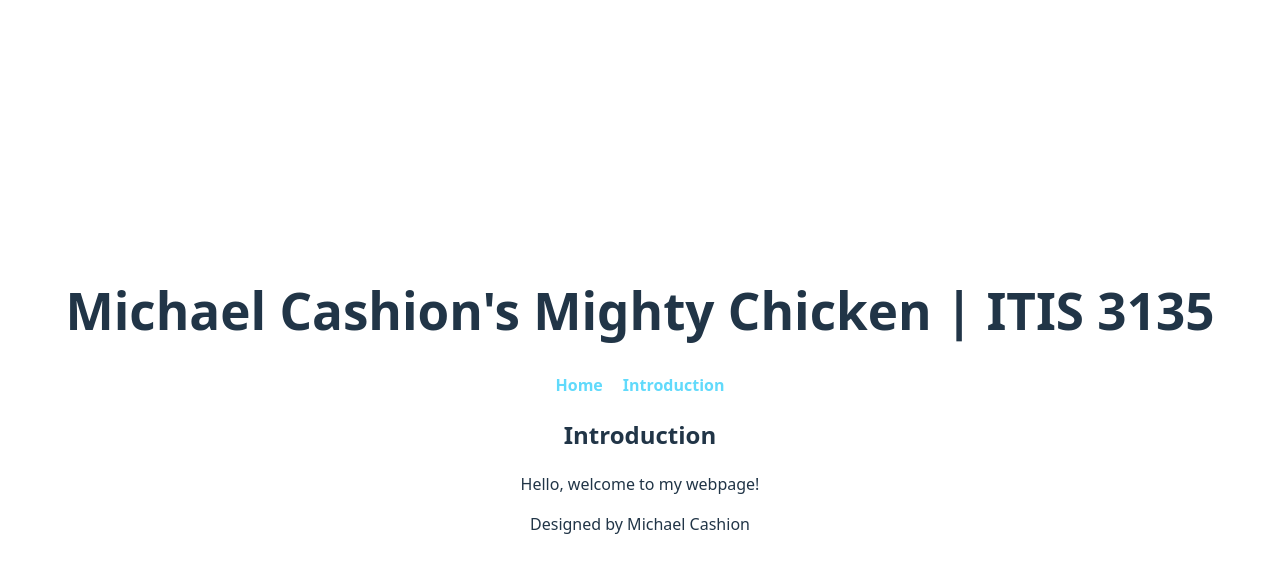
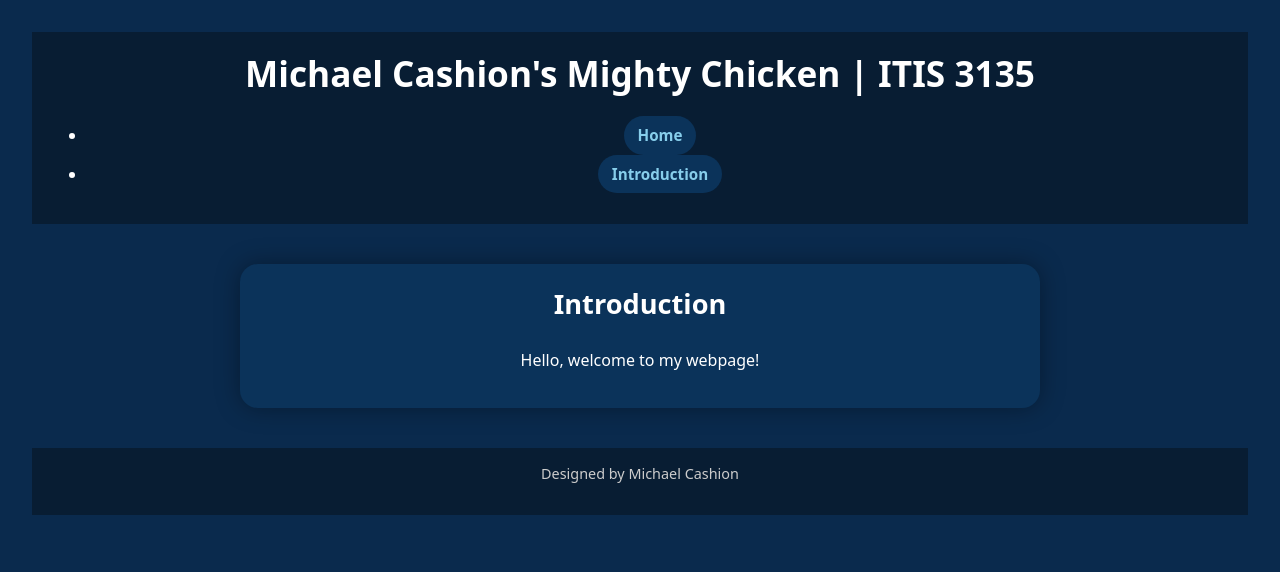
Before and after one commit to mcashio5/itis3135-react, a React (Vite) app: page /introduction in a window 1280 px wide. Shown: the top 572 px of the page. Built offline with nearby package versions, Linux system fonts and the light colour scheme.

Commit message:
Update index.css

```diff
--- a/src/index.css
+++ b/src/index.css
@@ -4,8 +4,8 @@
   font-weight: 400;
 
   color-scheme: light dark;
-  color: rgba(255, 255, 255, 0.87);
-  background-color: #242424;
+  color: #ffffff;
+  background-color: #0a2a4d;
 
   font-synthesis: none;
   text-rendering: optimizeLegibility;
@@ -13,80 +13,103 @@
   -moz-osx-font-smoothing: grayscale;
 }
 
-a {
-  font-weight: 500;
-  color: #646cff;
-  text-decoration: inherit;
+/* Reset */
+* {
+  box-sizing: border-box;
 }
-
-a:hover {
-  color: #535bf2;
-}
-
-/* ---------- NEW NAV STYLING ---------- */
-nav ul {
-  list-style: none;
-  padding: 0;
-  margin: 20px 0; /* spacing from header */
-  display: flex;
-  gap: 20px; /* space between links */
-  justify-content: center;
-}
-
-nav a {
-  text-decoration: none;
-  font-weight: 600;
-  color: #61dafb;
-}
-
-nav a:hover {
-  text-decoration: underline;
-}
-/* ---------- END NAV STYLING ---------- */
 
 body {
   margin: 0;
-  display: flex;
-  place-items: center;
   min-width: 320px;
   min-height: 100vh;
+  background-color: #0a2a4d;
+  color: #ffffff;
 }
 
-h1 {
-  font-size: 3.2em;
-  line-height: 1.1;
+/* Layout */
+header,
+footer {
+  background-color: #081d33;
+  padding: 15px;
 }
 
-button {
-  border-radius: 8px;
-  border: 1px solid transparent;
-  padding: 0.6em 1.2em;
-  font-size: 1em;
-  font-weight: 500;
-  font-family: inherit;
-  background-color: #1a1a1a;
-  cursor: pointer;
-  transition: border-color 0.25s;
+main {
+  max-width: 800px;
+  margin: 40px auto;
+  padding: 20px;
 }
 
-button:hover {
-  border-color: #646cff;
+/* Primary nav (top) */
+header nav {
+  margin-top: 10px;
 }
 
-button:focus,
-button:focus-visible {
-  outline: 4px auto -webkit-focus-ring-color;
+header nav a {
+  display: inline-block;
+  margin: 0 4px;
+  padding: 8px 14px;
+  border-radius: 9999px;
+  background-color: #0b335a;
+  color: #87ceeb;
+  text-decoration: none;
+  font-weight: bold;
+  font-size: 0.95rem;
 }
 
-@media (prefers-color-scheme: light) {
-  :root {
-    color: #213547;
-    background-color: #ffffff;
-  }
-  a:hover {
-    color: #747bff;
-  }
-  button {
-    background-color: #f9f9f9;
-  }
+header nav a:hover {
+  background-color: #0f426f;
+  text-decoration: underline;
 }
+
+/* Secondary nav (footer) */
+footer nav {
+  display: flex;
+  justify-content: center;
+  flex-wrap: wrap;
+  gap: 15px;
+  margin-bottom: 10px;
+}
+
+footer nav a {
+  color: #ffffff;
+  text-decoration: none;
+  font-weight: 500;
+}
+
+footer nav a:hover {
+  text-decoration: underline;
+}
+
+footer p {
+  text-align: center;
+  color: #cccccc;
+  font-size: 0.9rem;
+}
+
+/* Typography */
+h1 {
+  font-size: 2.2rem;
+  margin: 0;
+}
+
+h2 {
+  font-size: 1.7rem;
+  margin-top: 0;
+}
+
+p {
+  margin: 0 0 1rem 0;
+}
+
+/* Center content and match your “card” feel a bit */
+main {
+  background-color: #0b335a;
+  border-radius: 18px;
+  box-shadow: 0 0 25px rgba(0, 0, 0, 0.35);
+}
+
+/* Centered heading on home page */
+main h2,
+main .tagline {
+  text-align: center;
+}
```
